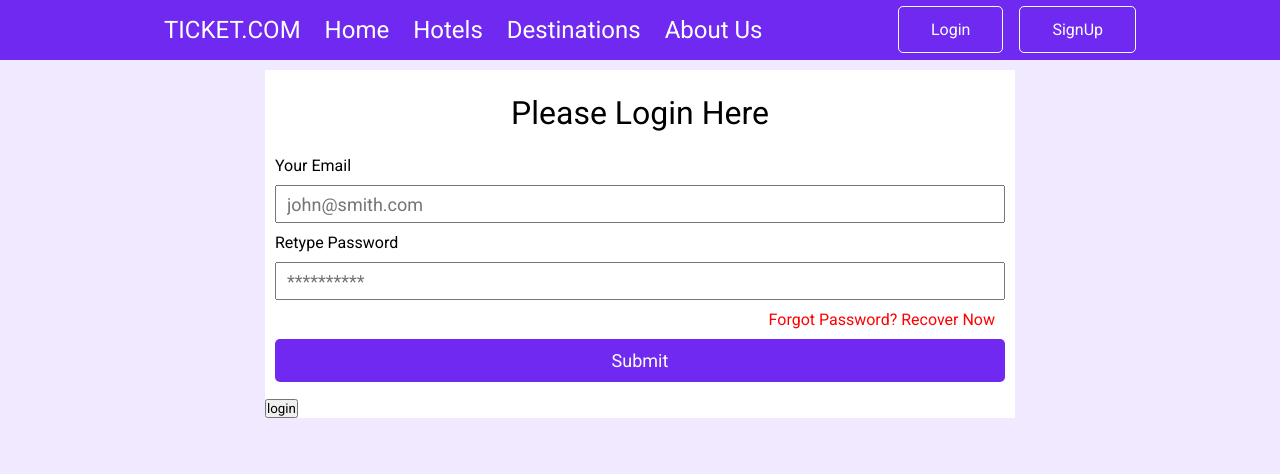
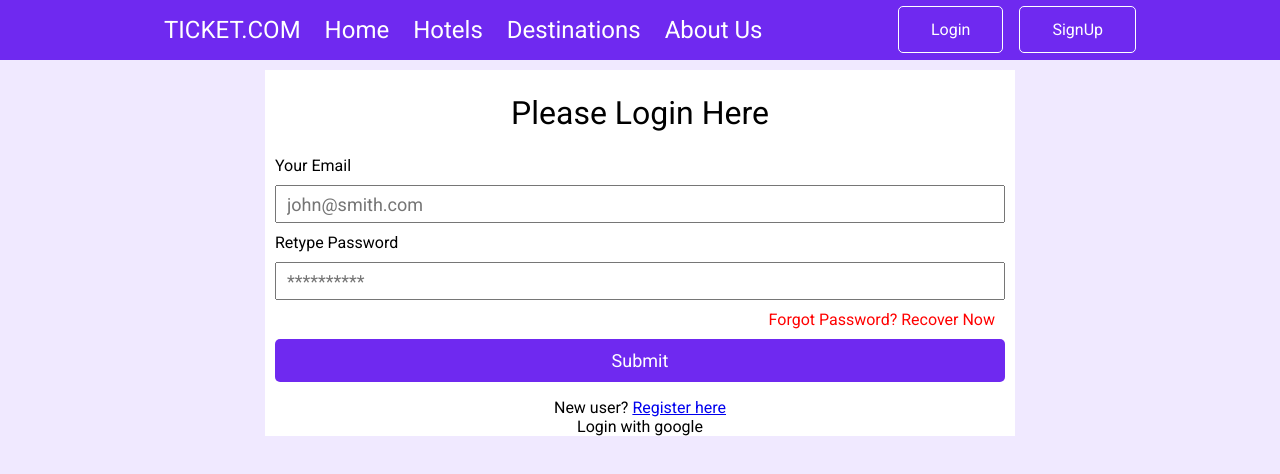
Before and after one commit to mdmishrat13/Ticket-booking-app, a React (Create React App) app: page /login in a window 1280 px wide. Shown: the top 474 px of the page. Built offline with nearby package versions, Linux system fonts and the light colour scheme; no server answers.

Commit message:
bug fixed

```diff
--- a/src/App.js
+++ b/src/App.js
@@ -12,6 +12,7 @@ function App() {
   return (
     <div className="App">
 
+      <AuthProvider>
       <BrowserRouter>
           <Navbar></Navbar>
           <Routes>
@@ -23,6 +24,7 @@ function App() {
             <Route path="/register" element={<Register />} />
           </Routes>
         </BrowserRouter>
+      </AuthProvider>
 
     </div>
   );
--- a/src/Conponants/Login/Login.js
+++ b/src/Conponants/Login/Login.js
@@ -1,4 +1,6 @@
+import { FontAwesomeIcon } from "@fortawesome/react-fontawesome";
 import React from "react";
+import { Link } from "react-router-dom";
 import useFirebase from "../Hooks/useFirebase";
 import styles from "./../Styles/login.module.css";
 
@@ -42,7 +44,13 @@ const Login = () => {
               </div>
 
           </form>
-          <button onClick={googleSignIn}>login</button>
+          <p className={styles.authRedirect}>New user? <Link to="/register">Register here</Link></p>
+          <div className={styles.socialLogin}>
+          <FontAwesomeIcon className={styles.socialLoginIcons} icon="fa-brands fa-facebook" />
+          <p>Login with google</p>
+
+          </div>
+
         </div>
       </div>
     </div>
--- a/src/Conponants/Styles/login.module.css
+++ b/src/Conponants/Styles/login.module.css
@@ -40,3 +40,15 @@
     padding: 1.5rem 0;
     font-weight: 500;
 }
+.authRedirect{
+  text-align: center;
+}
+.socialLogin{
+  display: flex;
+  justify-content: center;
+  align-items: center;
+}
+.socialLoginIcons{
+  font-size: 2.5rem;
+  color: black;
+}
--- a/src/Conponants/contexts/AuthProvider/AuthProvider.js
+++ b/src/Conponants/contexts/AuthProvider/AuthProvider.js
@@ -1,13 +1,15 @@
 import React, { createContext } from 'react';
 import useFirebase from '../../Hooks/useFirebase';
-export const AuthContext= createContext(null)
-const AuthProvider = ({childern}) => {
-    const allContext = useFirebase();
+
+export const AuthContext = createContext(null);
+
+function AuthProvider({ children }) {
+
+    const contextValue = useFirebase();
     return (
-        <AuthContext.Provider value={allContext}>
-            {childern}
+        <AuthContext.Provider value={contextValue}>
+            {children }
         </AuthContext.Provider>
     );
-};
-
+}
 export default AuthProvider;
```
